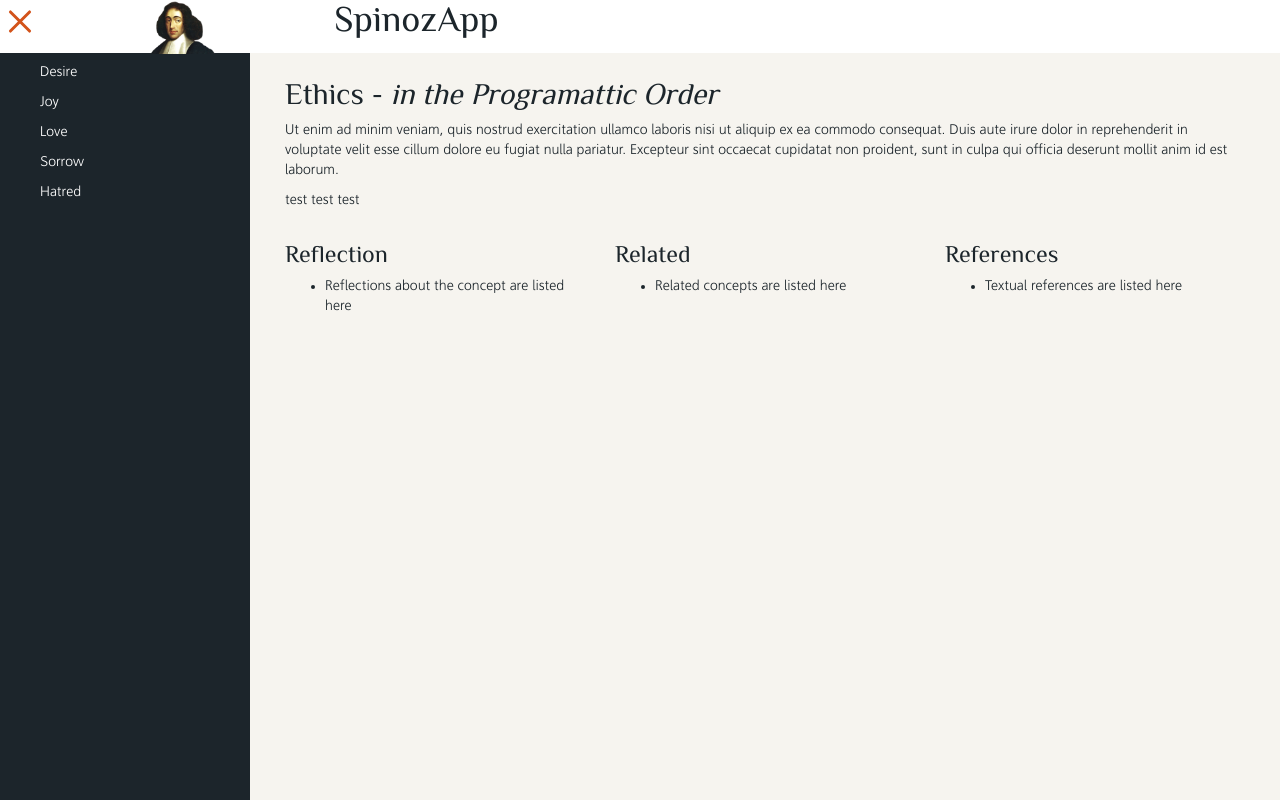
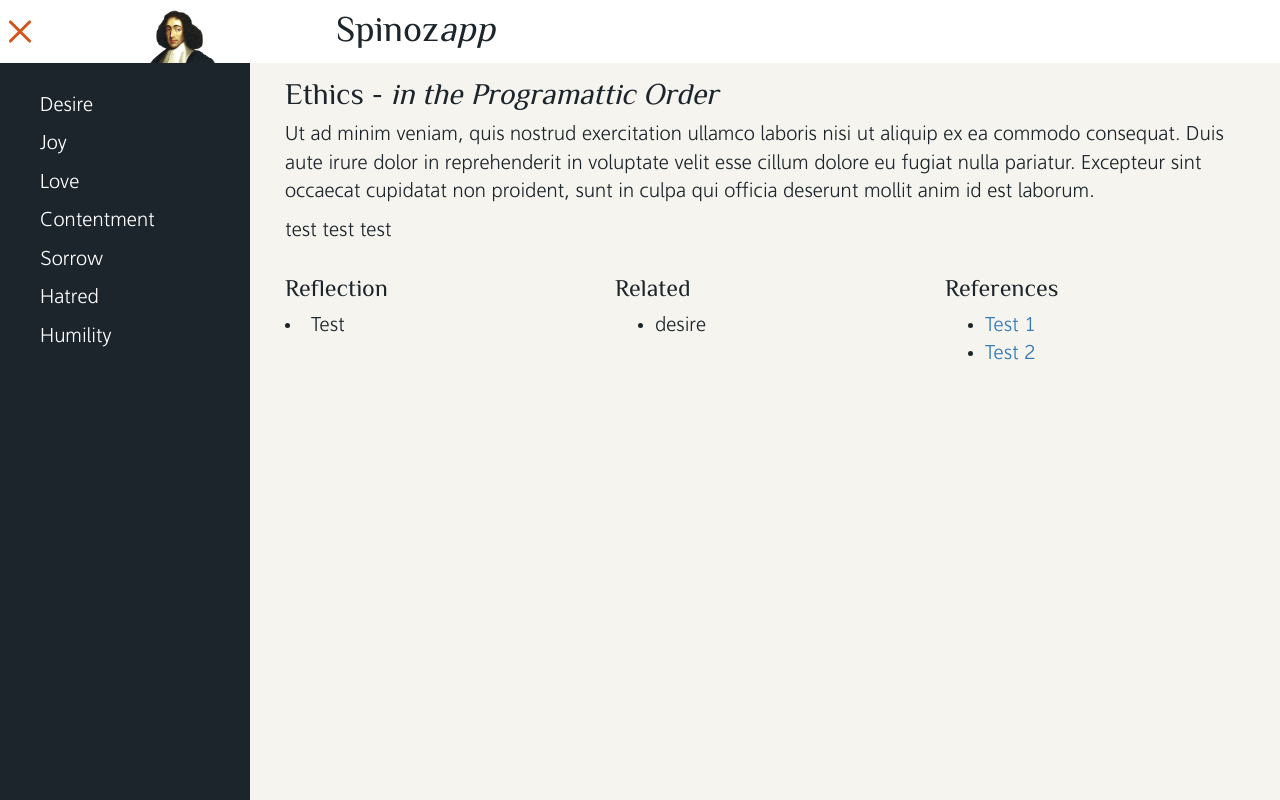
Before and after one commit to h3xar0n/spinoza, a website: page index.html in a window 1280 px wide. Drawn offline with nearby package versions, Linux system fonts and the light colour scheme.

Commit message:
Expand each section

```diff
--- a/css/custom.css
+++ b/css/custom.css
@@ -11,6 +11,7 @@ body {
   font-family: 'Agane-45', sans-serif;
   color: #1c252b;
   background-color: #f6f4ef;
+  font-size: 20px;
 }
 
 h1, h2, h3, h4, h5, h6 {
@@ -96,9 +97,10 @@ h1, h2, h3, h4, h5, h6 {
 .top {
   background: white;
   width: 100%;
-  height: 53px;
+  height: 63px;
   position: fixed;
   z-index: 1001;
+  padding-top: 10px;
 }
 
 .top img {
--- a/index.html
+++ b/index.html
@@ -45,7 +45,7 @@
         <span></span>
       </div>
       <img src="images/spinoza-menu.png">
-      <h1>SpinozApp</h1>
+      <h1>Spinoz<i>app</i></h1>
     </div>
 
     <!-- Wrapper -->
@@ -53,6 +53,7 @@
       <!-- Sidebar -->
       <div id="sidebar-wrapper">
         <!-- Menu -->
+        <br>
         <ul id="menu">
           <li class="menu-item" v-for="content in contents"><a @click="onChange(content)">
             {{ content.title }}</a></li>
@@ -70,13 +71,11 @@
               </div>
               <div class="col-sm-4">
                 <h3>Reflection</h3>
-                <ul>
-                  <li v-for="reflection in reflections">
-                    {{ reflection }}
-                  </li>
-                </ul>
+                <li v-for="reflection in reflections">
+                  {{ reflection }}
+                </li>
               </div>
-              <div class="col-sm-4">
+              <div class="col-sm-4" id="relatedArea">
                 <h3>Related</h3>
                 <ul>
                   <li v-for="related in relatedItems">
@@ -87,7 +86,10 @@
               <div class="col-sm-4">
                 <h3>References</h3>
                 <ul>
-                  <li v-for="reference in references">  {{ reference }}
+                  <li v-for="reference in references">  <a :href="'http://' + reference.link"
+                  target="_blank">
+                      {{reference.name }}
+                    </a>
                   </li>
                 </ul>
               </div>
--- a/js/app.js
+++ b/js/app.js
@@ -3,11 +3,16 @@ var main = new Vue({
   data: {
     title:       'Ethics',
     subtitle:    'in the Programattic Order',
-    descriptions: ['Ut enim ad minim veniam, quis nostrud exercitation ullamco laboris nisi ut aliquip ex ea commodo consequat. Duis aute irure dolor in reprehenderit in voluptate velit esse cillum dolore eu fugiat nulla pariatur. Excepteur sint occaecat cupidatat non proident, sunt in culpa qui officia deserunt mollit anim id est laborum.',
+    descriptions: ['Ut ad minim veniam, quis nostrud exercitation ullamco laboris nisi ut aliquip ex ea commodo consequat. Duis aute irure dolor in reprehenderit in voluptate velit esse cillum dolore eu fugiat nulla pariatur. Excepteur sint occaecat cupidatat non proident, sunt in culpa qui officia deserunt mollit anim id est laborum.',
       'test test test'],
-    reflections: ['Reflections about the concept are listed here'],
-    relatedItems: ['Related concepts are listed here'],
-    references: ['Textual references are listed here']
+    reflections: ['Test'],
+    relatedItems: ['desire'],
+    references: [
+      { name: 'Test 1',
+        link: 'www.google.com' },
+      { name: 'Test 2',
+        link: 'www.gmail.com' }
+    ]
   }
 });
 
@@ -15,18 +20,24 @@ var material = [
   { title: 'Desire',
     subtitle: 'cupiditas',
     descriptions: ['Desire is the actual essence of man, in so far as it is conceived, as determined to a particular activity by some given modification of itself.',
-      'Sometimes people do things which conduce to their perseverance and other times people do things which fail to so conduce. In both types of case, though, people desire to persevere. When I do something that fails to help me to persevere, it is because the ideas on which I based my action were confused; that is, I thought I knew what would help me to persevere, but I was wrong. When I do something that does help me to persevere, though (unless I have simply been lucky in acting from an inadequate idea), it is because I acted on clear and distinct ideas or, in other words, genuine knowledge about what would help me to persevere.']
+      'Sometimes people do things which conduce to their perseverance and other times people do things which fail to so conduce. In both types of case, though, people desire to persevere. When I do something that fails to help me to persevere, it is because the ideas on which I based my action were confused; that is, I thought I knew what would help me to persevere, but I was wrong. When I do something that does help me to persevere, though (unless I have simply been lucky in acting from an inadequate idea), it is because I acted on clear and distinct ideas or, in other words, genuine knowledge about what would help me to persevere.'],
+    reflections: ['Desire is excessive when it prevents us from our power of thought.']
   },
   { title: 'Joy',
     subtitle: 'laetitia',
     descriptions: ['Joy is the transition of a man from a less to a greater perfection',
-      'Joy is the passive transition of the mind to a state of greater perfection. When it relates to part of the body, it is pleasure (titillatio), and when it relates to the whole body, it is cheerfulness (hilaritas). Pleasure can be excessive insofar as it prevents other parts of the body from their actions, but cheerfulness cannot be excessive since it involves an increase in perfection throughout the whole body.']
+      'Joy is the passive transition of the mind to a state of greater perfection. When it relates to part of the body, it is pleasure (titillatio), and when it relates to the whole body, it is cheerfulness (hilaritas). Pleasure can be excessive insofar as it prevents other parts of the body from their actions, but cheerfulness cannot be excessive since it involves an increase in perfection throughout the whole body.'],
+    reflections: ['Joy, considered by itself, is always good.']
   },
   { title: 'Love',
     subtitle: 'amor',
     descriptions: ['Love is joy, accompanied by the idea of an external cause.',
-      'This definition explains sufficiently clearly the essence of love ; the definition given by those authors who say that love is the lover\'s wish to unite himself to the loved object expresses a property, but not the essence of love ; and, as such authors have not sufficiently discerned love\'s essence, they have been unable to acquire a true conception of its properties, accordingly their definition is on all hands admitted to be very obscure.']
+      'This definition explains sufficiently clearly the essence of love ; the definition given by those authors who say that love is the lover\'s wish to unite himself to the loved object expresses a property, but not the essence of love ; and, as such authors have not sufficiently discerned love\'s essence, they have been unable to acquire a true conception of its properties, accordingly their definition is on all hands admitted to be very obscure.'],
+    reflections: ['Love is excessive when it prevents us from our power of thought.']
   },
+  { title: 'Contentment',
+    subtitle: 'acquiescentia in se ipso',
+    description: ''},
   { title: 'Sorrow',
     subtitle: 'tristitia',
     descriptions: ['Sorrow is the transition of a man from a greater to a less perfection.',
@@ -35,8 +46,20 @@ var material = [
   { title: 'Hatred',
     subtitle: 'odium',
     descriptions: ['Hatred is sorrow, accompanied by the idea of an external cause.']
+  },
+  { title: 'Humility'
   }
 ];
+
+var onChange = function(content) {
+  console.log(content);
+  main.title = content.title;
+  main.subtitle = content.subtitle;
+  main.descriptions = content.descriptions;
+  main.reflections = content.reflections;
+  main.relatedItems = content.relatedItems;
+  main.references = content.references;
+}
 
 var menu = new Vue({
   el: '#menu',
@@ -44,14 +67,6 @@ var menu = new Vue({
     contents: material
   },
   methods: {
-    onChange: function(content) {
-      console.log(content);
-      main.title = content.title;
-      main.subtitle = content.subtitle;
-      main.descriptions = content.descriptions;
-      main.reflections = content.reflections;
-      main.relatedItems = content.relatedItems;
-      main.references = content.references;
-    }
+    onChange
   }
 })
```
